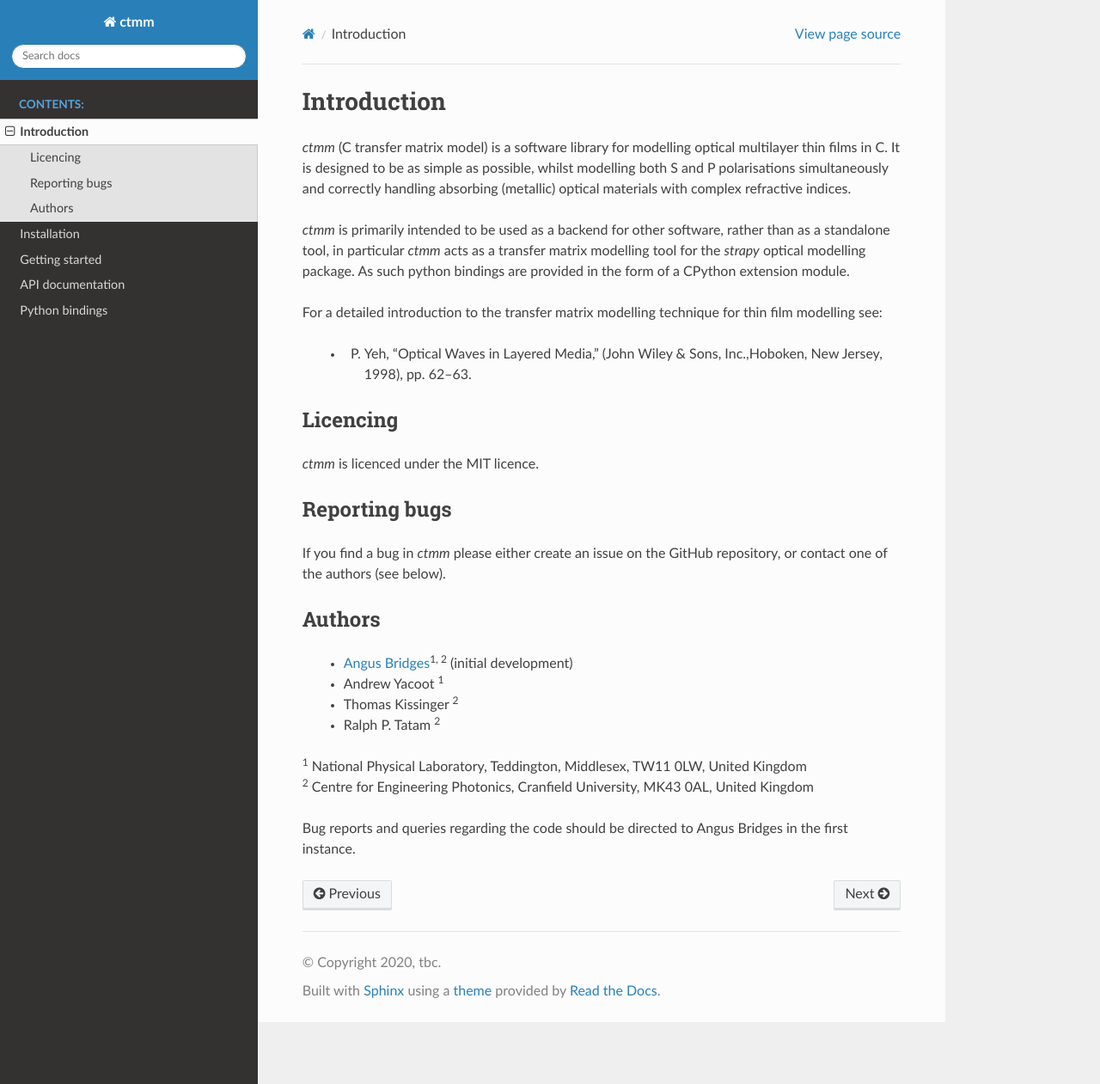
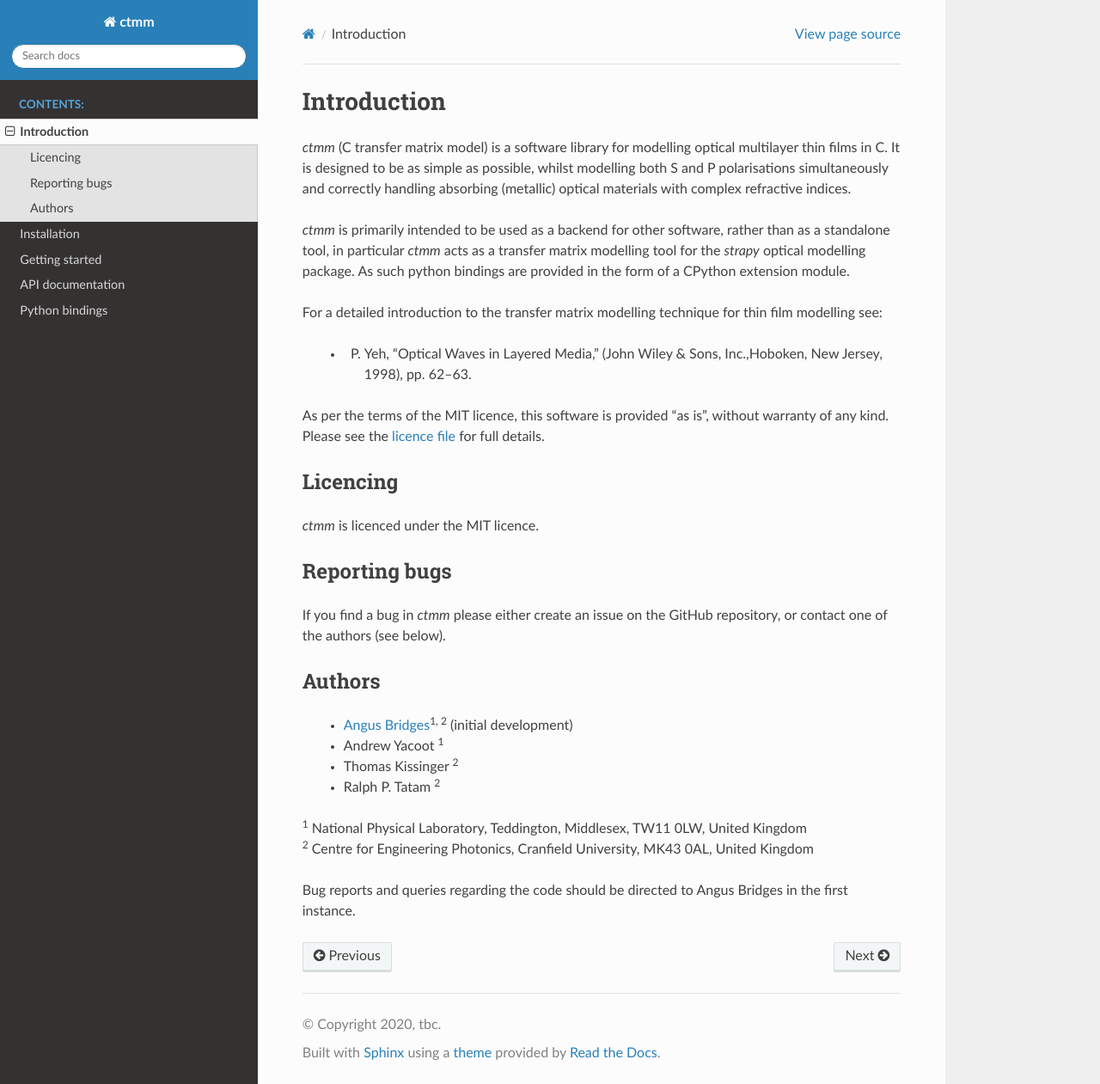
Before and after one commit to scampy-project/ctmm, a Sphinx documentation site: the page built from doc/source/introduction.rst, in a window 1280 px wide and 1261 px high. Shown: the whole window at 86% size. Built offline with Sphinx 7.4.7 and the Read the Docs theme 2.0.0, drawn with Linux system fonts in a browser that asks for light colours.

Commit message:
update introduction text

```diff
--- a/doc/source/introduction.rst
+++ b/doc/source/introduction.rst
@@ -19,6 +19,8 @@ For a detailed introduction to the transfer matrix modelling technique for
 thin film modelling see:
 
     * P. Yeh, “Optical Waves in Layered Media,” (John Wiley & Sons, Inc.,Hoboken, New Jersey, 1998), pp. 62–63.
+
+As per the terms of the MIT licence, this software is provided "as is", without warranty of any kind. Please see the `licence file <https://github.com/strapy-project/strapy/blob/master/LICENSE>`_ for full details.
 
 Licencing
 ---------
```
